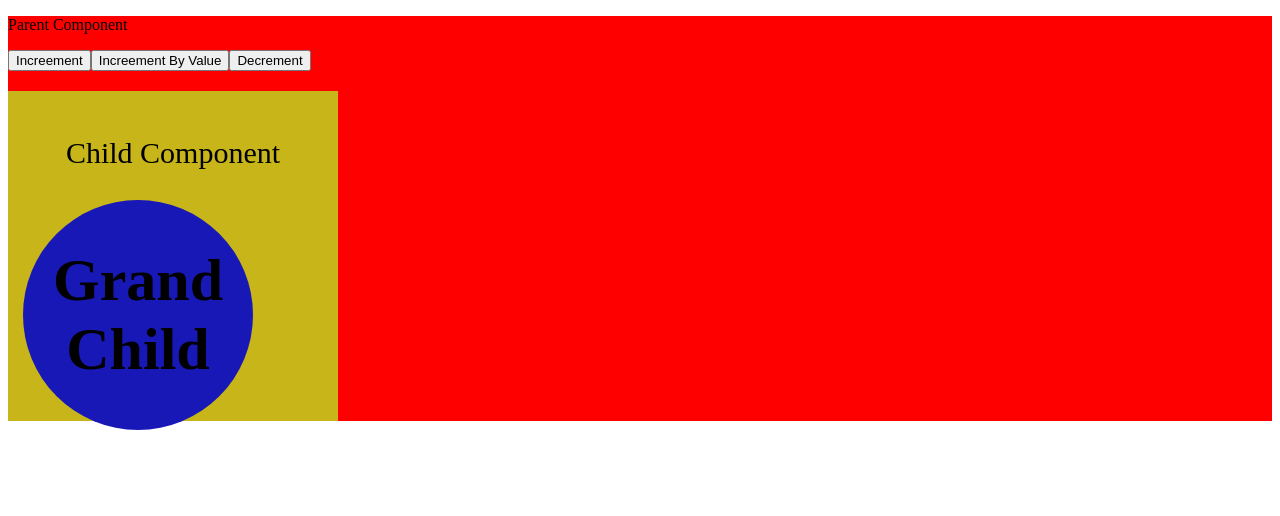
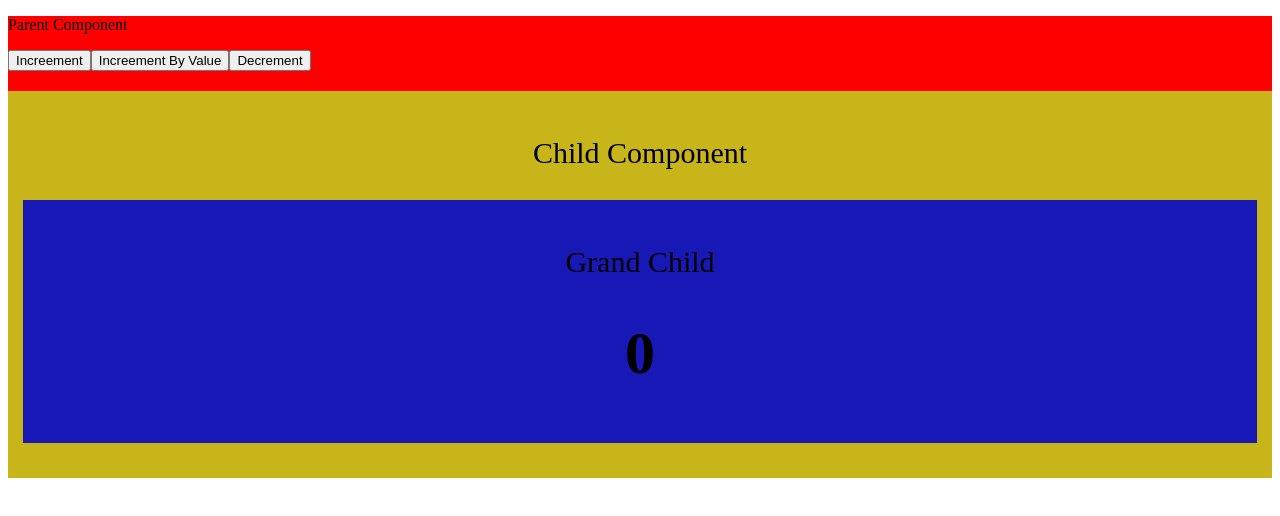
Before and after one commit to Ashaduzzaman099/react-basic, a React (Vite) app: page / in a window 1280 px wide. Shown: the top 516 px of the page. Built offline with nearby package versions, Linux system fonts and the light colour scheme.

Commit message:
Understand Child Parent relationship

```diff
--- a/src/card.css
+++ b/src/card.css
@@ -13,9 +13,7 @@
   margin-bottom: 20px;
   margin-top: 20px;
   font-size: 30px;
-  justify-content: center;
-  width: 300px;
-  height: 300px;
+
 
   padding: 15px;
   margin-bottom: 20px;
@@ -26,13 +24,6 @@
   text-align: center;
   margin-bottom: 20px;
   margin-top: 20px;
-  font-size: 30px;
-  display: flex;
-  align-items: center;
-  justify-content: center;
-  width: 200px;
-  height: 200px;
-  border-radius: 50%;
   padding: 15px;
   margin-bottom: 20px;
   background-color: rgb(24, 24, 183);
--- a/src/components/Display.jsx
+++ b/src/components/Display.jsx
@@ -4,8 +4,8 @@ export default function Display({ count, setCount }) {
   return (
     <div className="CardYellow">
       <p>Child Component</p>
-      <NestedDisplay/>
-      {/* <h1>{count}</h1> */}
+      <NestedDisplay count={count} />
+
     </div>
   );
 }
--- a/src/components/NestedDisplay.jsx
+++ b/src/components/NestedDisplay.jsx
@@ -1,8 +1,12 @@
 
-export default function NestedDisplay({ members }) {
+export default function NestedDisplay({ count }) {
   return (
     <div className="CardBlue">
-      <h1>Grand Child</h1>
+      <p>Grand Child
+
+        <h1>{count}</h1>
+      </p>
+
     </div>
     );
 }
```
